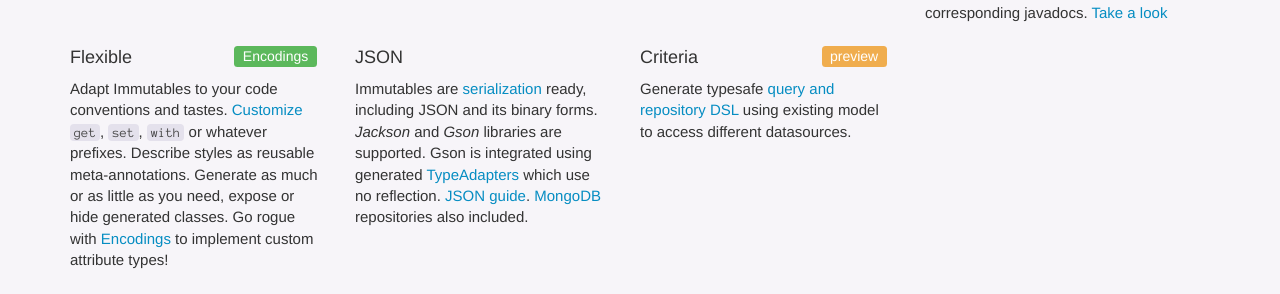
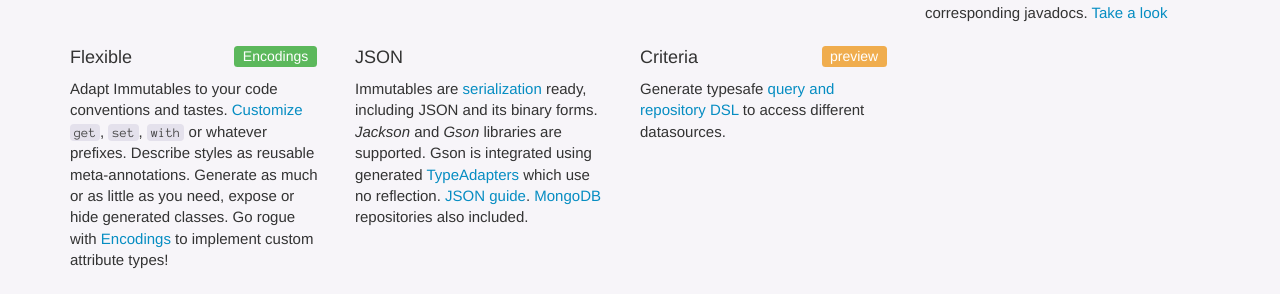
Before and after one commit to immutables/immutables.github.io, a Jekyll site: the page built from index.html, in a window 1280 px wide. Shown: the part 887-1181 px from the top of the page. Built offline with Jekyll 4.4.1, drawn with Linux system fonts in a browser that asks for light colours; nearby versions of some CDN libraries; Markdown is read by kramdown in place of the engine named in the settings.

Commit message:
More concise criteria section. Remove unnecessary wording

```diff
--- a/index.html
+++ b/index.html
@@ -99,7 +99,7 @@ Immutables are [serialization](/immutable.html#serialization) ready, including J
 {% capture promo %}
 #### Criteria
 
-Generate typesafe [query and repository DSL](/criteria.html) using existing model to access different datasources.
+Generate typesafe [query and repository DSL](/criteria.html) to access different datasources.
 {% endcapture %}
 {{ promo | markdownify }}
     </section>
```
